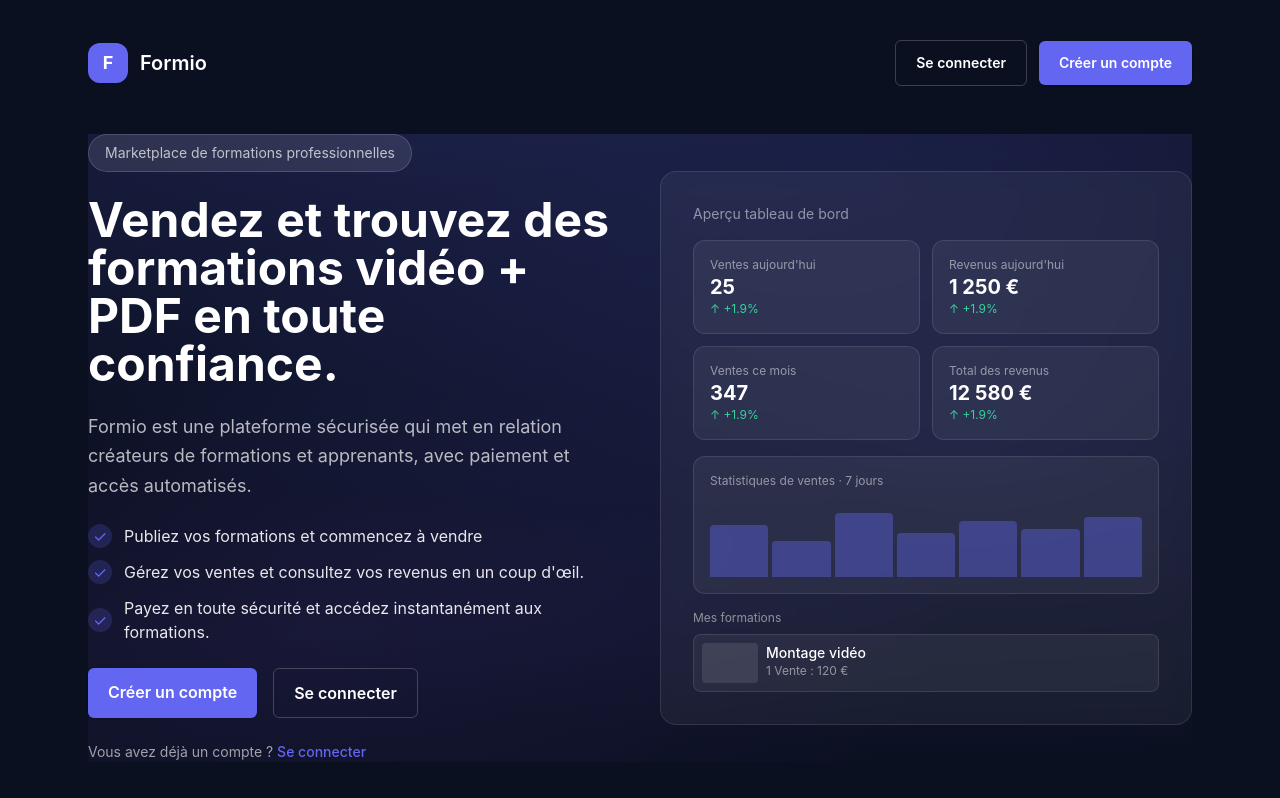
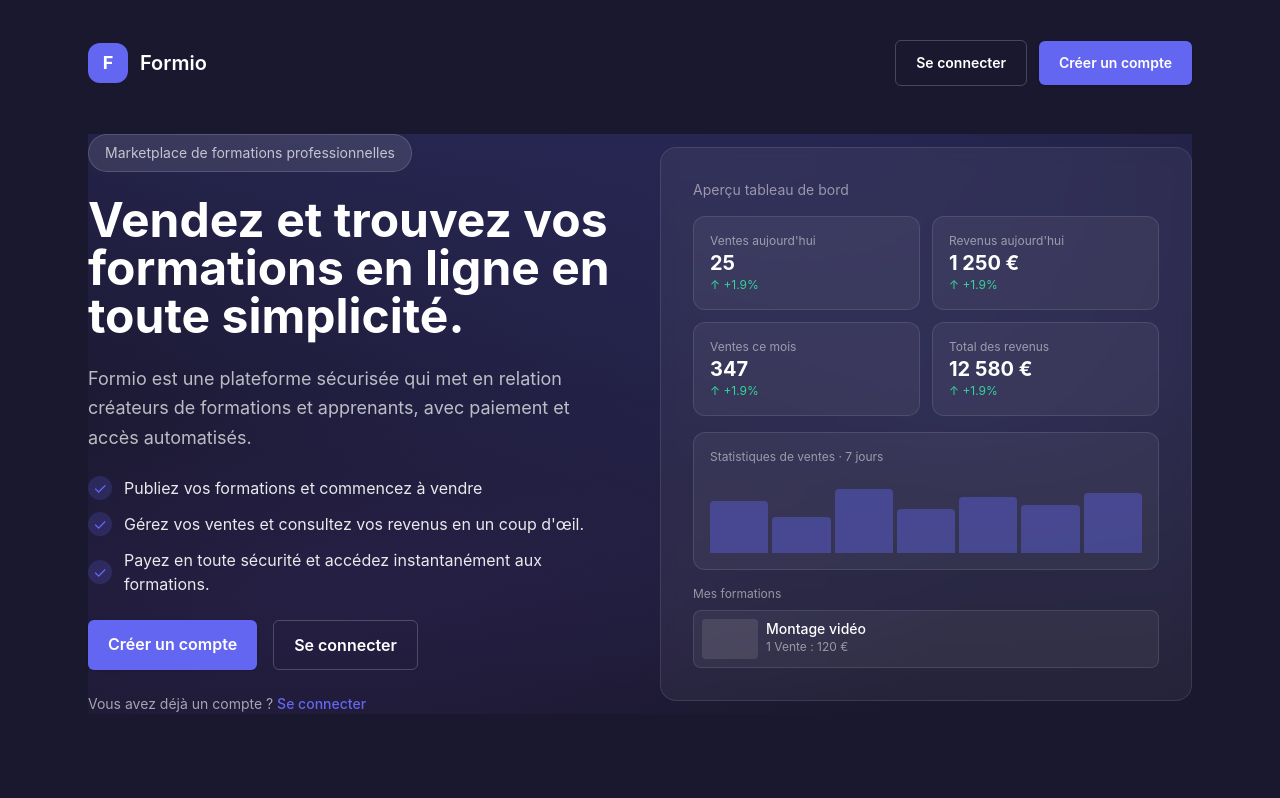
Before and after one commit to Noa-53728/saas-formation-vente-, a Next.js app: page / in a window 1280 px wide. Shown: the top 798 px of the page. Built offline with nearby package versions, Linux system fonts and the light colour scheme; no server answers.

Commit message:
phrase et couleur

```diff
--- a/src/app/globals.css
+++ b/src/app/globals.css
@@ -3,7 +3,7 @@
 @tailwind utilities;
 
 :root {
-  --background: #0b1021;
+  --background: #1a182f;
   --foreground: #f8fafc;
 }
 
--- a/src/app/page.tsx
+++ b/src/app/page.tsx
@@ -16,7 +16,7 @@ export default function Home() {
           </p>
 
           <h1 className="text-4xl lg:text-5xl font-bold leading-tight text-white">
-            Vendez et trouvez des formations vidéo + PDF en toute confiance.
+            Vendez et trouvez vos formations en ligne en toute simplicité.
           </h1>
 
           <p className="text-lg text-white/70 leading-relaxed">
```
